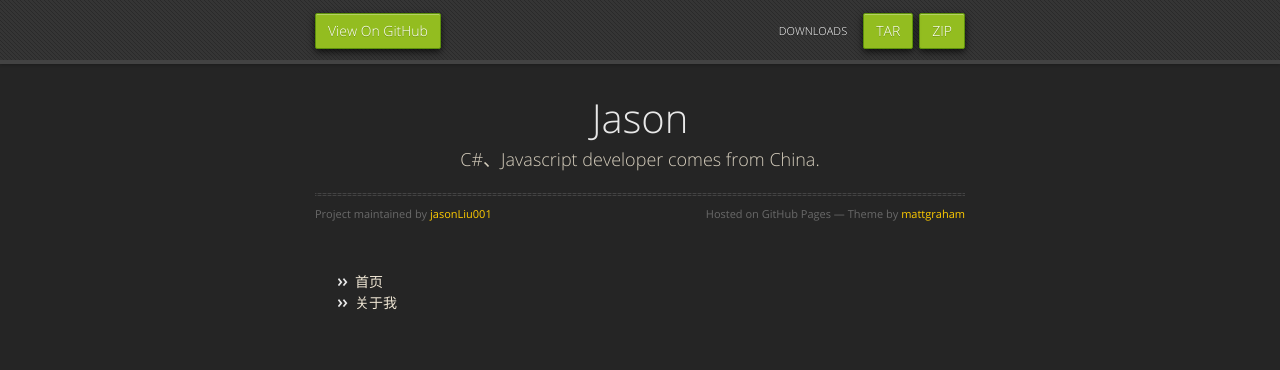
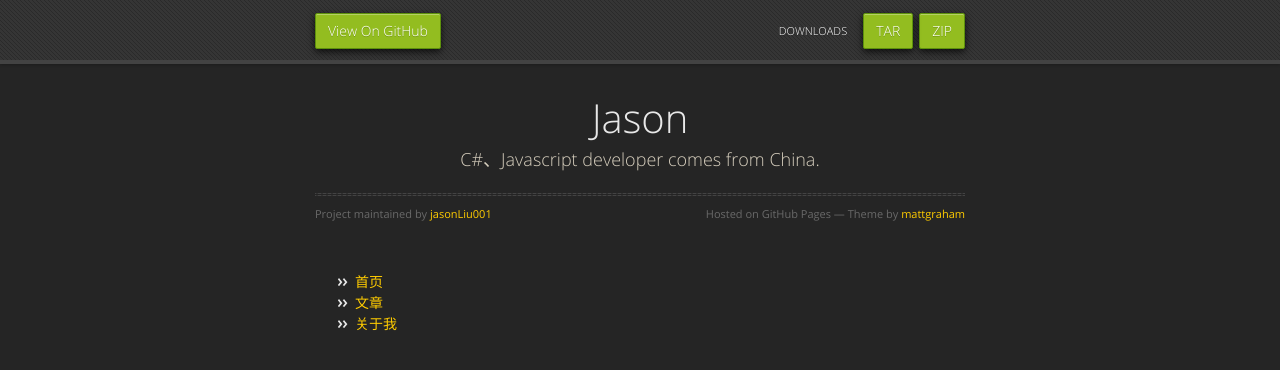
Before and after one commit to jasonLiu001/jasonLiu001.github.io, a Jekyll site: the page built from index.md, in a window 1280 px wide. Shown: the top 370 px of the page. Built offline with Jekyll 4.4.1, drawn with Linux system fonts in a browser that asks for light colours.

Commit message:
updated description.

```diff
--- a/index.md
+++ b/index.md
@@ -4,5 +4,6 @@
 # See: https://jekyllrb.com/docs/themes/#overriding-theme-defaults
 layout: default
 ---
-+ 首页
-+ 关于我
++ [首页](/)
++ [文章](/blog)
++ [关于我](/)
```
Also changed, not shown: blog/index.html (added, +10 -0 lines).
